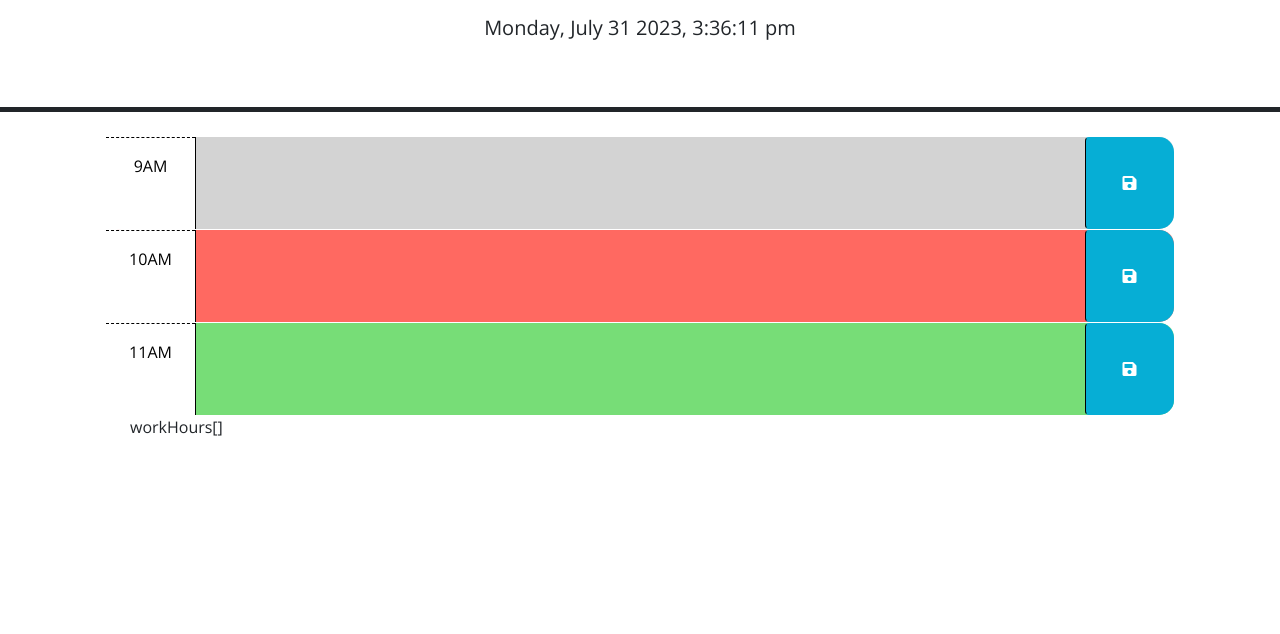
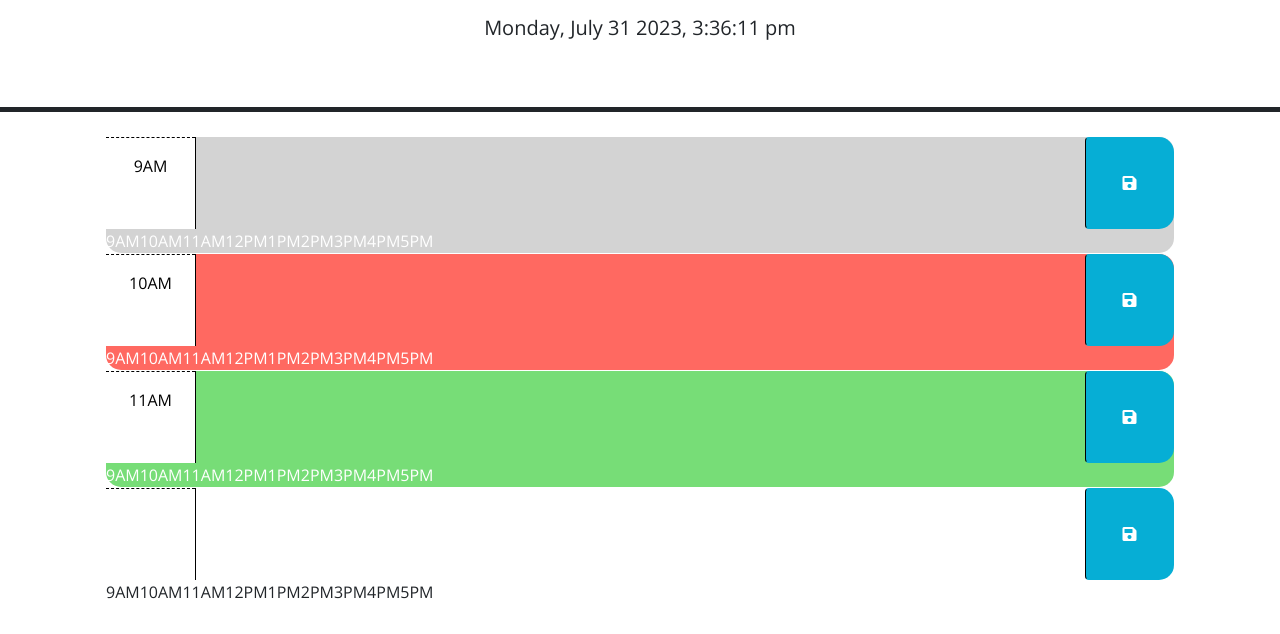
Before and after one commit to sgoodsss/work-day-planner, a plain HTML site: page index.html in a window 1280 px wide. Shown: the part 166-800 px from the top of the page. Drawn offline with nearby package versions, Linux system fonts and the light colour scheme.

Commit message:
Created variables to select the text area and the time block

```diff
--- a/index.html
+++ b/index.html
@@ -67,8 +67,15 @@
           <i class="fas fa-save" aria-hidden="true"></i>
         </button>
       </div>
-<!-- Hold all divs of hours on calendar -->
-      <div class="container"></div>
+
+<!-- Hold all divs of hours on calendar.  Not sure how to best do this based on the above examples.  Do I need to repeat 9 times-->
+      <div id="container" class="row time-block">
+        <div id="time-block" class="col-2 col-md-1 hour text-center py-3"> </div>
+        <textarea id="textarea" class="col-8 col-md-10 description" rows="3"> </textarea>
+        <button class="btn saveBtn col-2 col-md-1" aria-label="save">
+          <i class="fas fa-save" aria-hidden="true"></i>
+        </button>
+      </div>
 
     <script src="https://code.jquery.com/jquery-3.4.1.min.js"></script>
     <script
--- a/script.js
+++ b/script.js
@@ -1,4 +1,3 @@
-
 // add time blocks to div container using jquery (3 columns in a row, 9 rows):
 //  - first time in format '12AM'
 //  - then task container
@@ -21,7 +20,7 @@
 $(function () {
   var currentDay = dayjs();
   $(`#currentDay`).text(currentDay.format(`dddd, MMMM D YYYY, h:mm:ss a`));
-
+  // selected the save button
   var saveButton = $(`.saveBtn`);
 
   saveButton.on('click', function () {
@@ -32,19 +31,25 @@ $(function () {
   });
 // Array to hold all hours of the workday
   var workHours = [
-    dayjs().hour(9).minute(0).format(`h:mm a`),
-    dayjs().hour(10).minute(0).format(`h:mm a`),
-    dayjs().hour(11).minute(0).format(`h:mm a`),
-    dayjs().hour(12).minute(0).format(`h:mm a`),
-    dayjs().hour(13).minute(0).format(`h:mm a`),
-    dayjs().hour(14).minute(0).format(`h:mm a`),
-    dayjs().hour(15).minute(0).format(`h:mm a`),
-    dayjs().hour(16).minute(0).format(`h:mm a`),
-    dayjs().hour(17).minute(0).format(`h:mm a`),
+    dayjs().hour(9).format(`hA`),
+    dayjs().hour(10).format(`hA`),
+    dayjs().hour(11).format(`hA`),
+    dayjs().hour(12).format(`hA`),
+    dayjs().hour(13).format(`hA`),
+    dayjs().hour(14).format(`hA`),
+    dayjs().hour(15).format(`hA`),
+    dayjs().hour(16).format(`hA`),
+    dayjs().hour(17).format(`hA`),
   ];
-  var timeBlock = $('.container')
-  // how do I make this what is in my workHours array?  and how do I apply the grid to it?
-  timeBlock.append(`workHours[]`)
+  // how do I select only the area of the time?
+  var timeBlock = $('.time-block');
+  // How do I get the items in the array to print one by one
+  timeBlock.append(workHours);
+
+  // select the text area
+  var textArea = $(`#textarea`);
+
+
   // TODO: Add a listener for click events on the save button. This code should
   // use the id in the containing time-block as a key to save the user input in
   // local storage. Is the code above correct?  Am I supposed to save the whole row in local storage?
```
